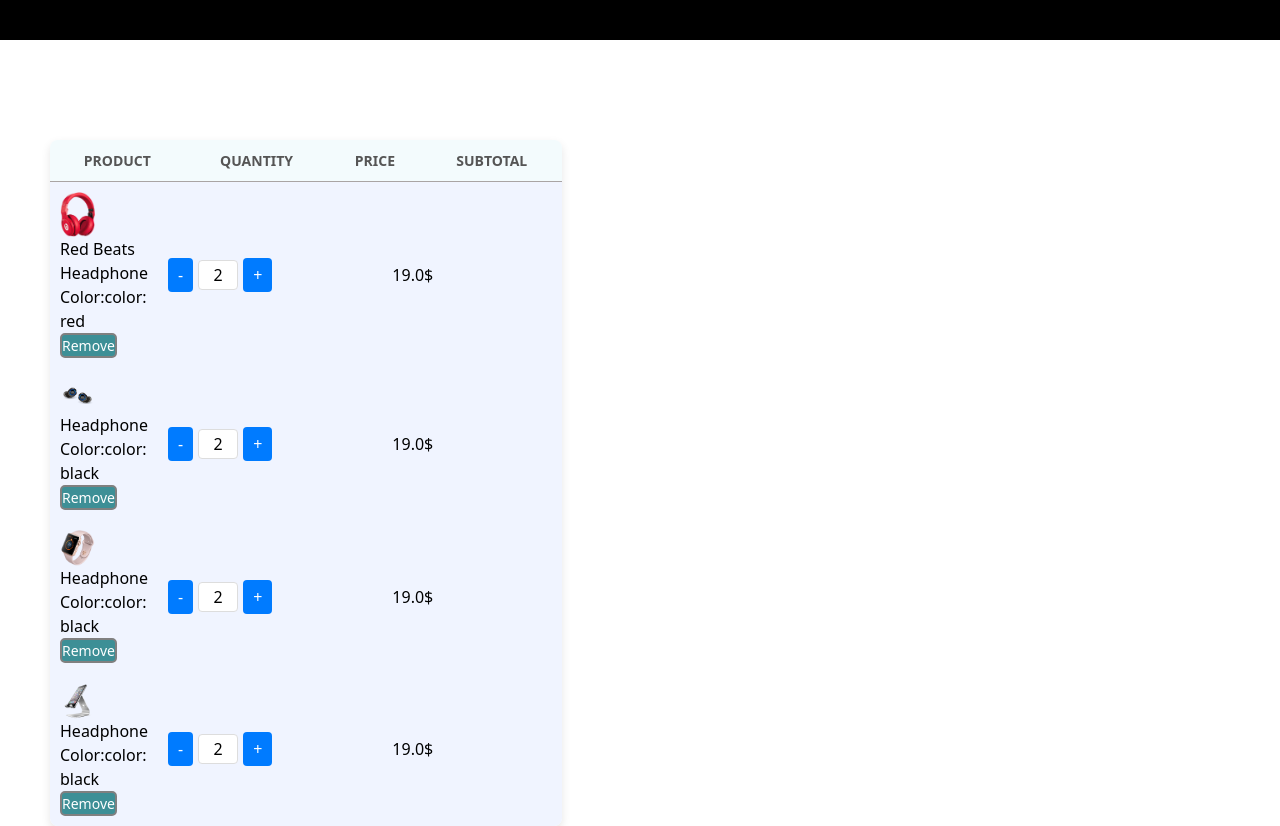
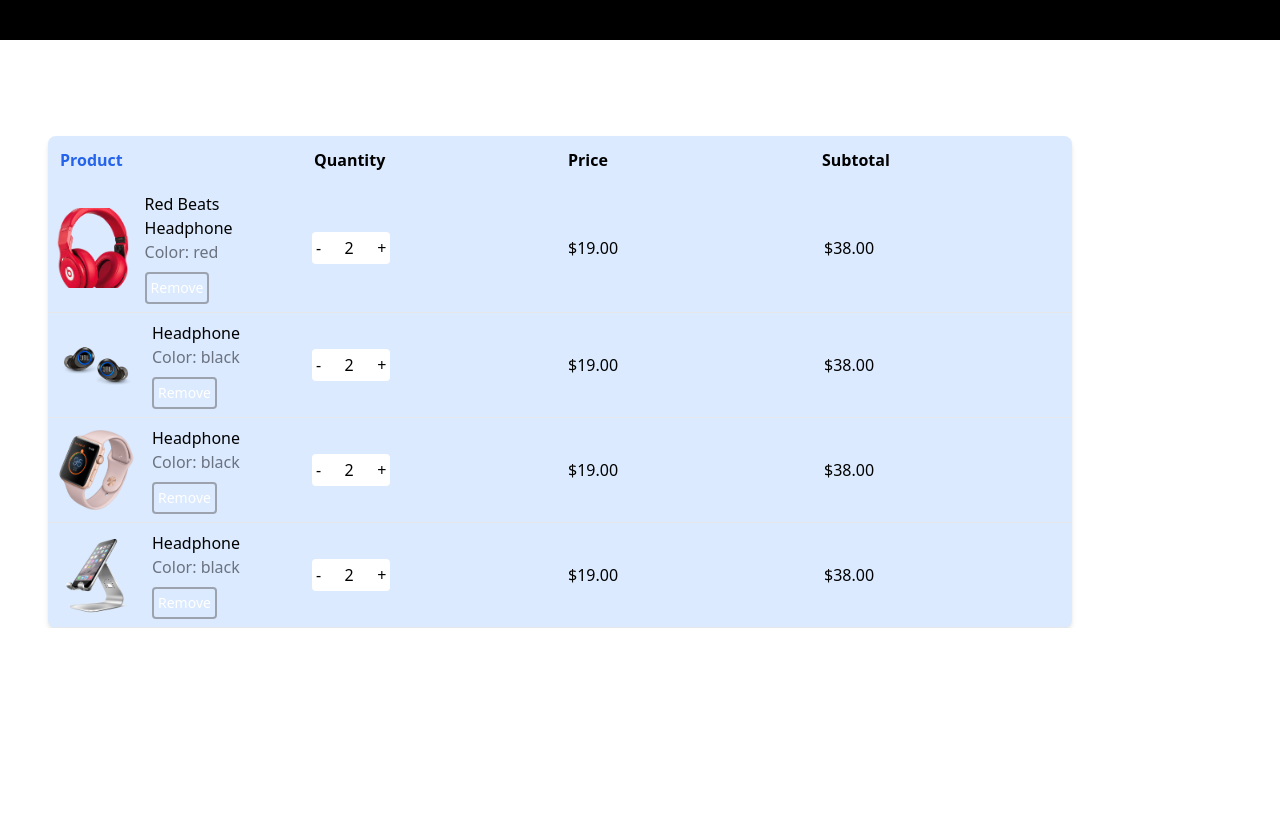
Before and after one commit to lymakara-dev/vue_ecommerce, a Vue app: page / in a window 1280 px wide. Shown: the part 2262-3088 px from the top of the page. After the commit the page ends 2890 px from the top, so only its background shows below. Built offline with nearby package versions, Linux system fonts and the light colour scheme.

Commit message:
change css

```diff
--- a/src/components/cart/CartItem.vue
+++ b/src/components/cart/CartItem.vue
@@ -1,181 +1,100 @@
 <template>
-    <div class="cart-page">
-      <table>
-        <thead>
-          <tr>
-            <th>Product</th>
-            <th>Quantity</th>
-            <th>Price</th>
-            <th>Subtotal</th>
-          </tr>
-        </thead>
-      </table>
-      <tbody>
-        <tr v-for="(product,index) in cartItems" :key="index">
-          <td>
-            <img :src="product.img" :alt="product.name" class="Product-img"/>
+  <div class="cart-page w-[1024px] mx-auto bg-blue-100 rounded-lg shadow-md overflow-x-auto mt-24 ml-12">
+    <div class="w-full border-collapse">
+      <div class="grid grid-cols-4 gap-4 m-3">
+        <div class="text-blue-600 font-semibold">Product</div>
+        <div class="font-semibold">Quantity</div>
+        <div class="font-semibold">Price</div>
+        <div class="font-semibold">Subtotal</div>
+
+      </div>
+
+      <div class="flex-col justify-between gap-[50rem] w-full ">
+        <div v-for="(product, index) in cartItems" :key="index" class="border-b border-gray-200 w-full">
+          <div class="grid grid-cols-4 w-[1024px]">
+            <div class="p-2 flex items-center  ">
+              <img :src="product.img" :alt="product.name" class="Product-img w-20 h-20 rounded object-cover mr-4"/>
               <div>
-              <p>{{ product.name }}</p>
-              <p class="color">Color:{{ product.color }}</p>
-              <button class="remove-btn" @click="removeItem(index)">Remove</button>
+                <p class="font-medium">{{ product.name }}</p>
+                <p class="text-gray-500">Color: {{ product.color }}</p>
+                <button class=" border-2 border-gray-400 p-1 rounded text-sm text-white cursor-pointer mt-2" @click="removeItem(index)">Remove</button>
               </div>
-          </td>
-          <td>
-            <div class="quantity-control">
-              <button class="decrement" @click="updateQuantity(index, -1)">-</button>
-              <input type="text" v-model="product.quantity" class="quantity">
-              <button class="increment" @click="updateQuantity(index, 1)">+</button>
             </div>
-          </td>
-          <td class="price">{{formatCurrency(product.price) }}</td>
-          <td class="quantity">{{formatCurrency(product.quantity * product.price)}}</td>
-        </tr>
-      </tbody>
-
+            <div class="p-2 flex items-center">
+              <div class="quantity-control flex items-center">
+                <button class="p-1 bg-white text-black rounded-l cursor-pointer" @click="updateQuantity(index, -1)">-</button>
+                <input type="text" v-model="product.quantity" class="w-12 text-center bg-white text-black p-1">
+                <button class="increment p-1 bg-white text-black rounded-r cursor-pointer" @click="updateQuantity(index, 1)">+</button>
+              </div>
+            </div>
+            <div class="p-2 flex items-center">{{ formatCurrency(product.price) }}</div>
+            <div class="p-2 flex items-center">{{ formatCurrency(product.quantity * product.price) }}</div>
+          </div>
+        </div>
+      </div>
+    </div>
   </div>
 </template>
 
 <script>
 export default {
-    name: 'CartItem',
+  name: "CartItem",
   data() {
-      return{
-        cartItems:[
+    return {
+      cartItems: [
         {
-            name:"Red Beats Headphone",
-            color:"color: red",
-            price: 19.00,
-            quantity:2,
-            img:"/img/Cart/redheadphone.png",
+          name: "Red Beats Headphone",
+          color: "red",
+          price: 19.0,
+          quantity: 2,
+          img: "/img/Cart/redheadphone.png",
         },
         {
-            name:" Headphone",
-            color:"color: black",
-            price: 19.00,
-            quantity:2,
-            img:"/img/Cart/product2.png",
-
+          name: "Headphone",
+          color: "black",
+          price: 19.0,
+          quantity: 2,
+          img: "/img/Cart/product2.png",
         },
         {
-            name:" Headphone",
-            color:"color: black",
-            price: 19.00,
-            quantity:2,
-            img:"/img/Cart/product3.png",
-
+          name: "Headphone",
+          color: "black",
+          price: 19.0,
+          quantity: 2,
+          img: "/img/Cart/product3.png",
         },
         {
-            name:" Headphone",
-            color:"color: black",
-            price: 19.00,
-            quantity:2,
-            img:"/img/Cart/product4.png",
-
+          name: "Headphone",
+          color: "black",
+          price: 19.0,
+          quantity: 2,
+          img: "/img/Cart/product4.png",
         },
       ],
-
     };
   },
-    methods:{
-      updateQuantity(index,change){
-        const item =this.cartItems[index];
-        const newQuantity =item.quantity + change;
-        if(newQuantity >= 1){
-          item.quantity =newQuantity;
+  computed: {
+    totalPrice() {
+      return this.cartItems.reduce(
+        (total, item) => total + item.price * item.quantity,
+        0
+      );
+    },
+  },
+  methods: {
+    updateQuantity(index, change) {
+      const item = this.cartItems[index];
+      const newQuantity = item.quantity + change;
+      if (newQuantity >= 1) {
+        item.quantity = newQuantity;
       }
     },
-      removeItem(index){
-        this.cartItems.splice(index,1);
+    removeItem(index) {
+      this.cartItems.splice(index, 1);
     },
-      formatCurrency(value){
-        return '19.0$';
+    formatCurrency(value) {
+      return `$${value.toFixed(2)}`;
     },
   },
 };
 </script>
-
-  <style scoped>
-  body{
-    font-family: Arial,sans-serif;
-    background-color:#ffffff;
-    margin: 0;
-    padding: 5px;
-  }
-  .cart-page{
-    width: 40%;
-    /* height: 50%; */
-    margin: 0 auto;
-    background: #F0F4FF;
-    border-radius: 8px;
-    box-shadow: 0 4px 10px rgba(0, 0, 0, 0.1);
-    overflow-x: auto;
-    margin-top: 100px;
-    margin-left: 50px;
-
-  }
-  table{
-    width: 100%;
-    border-collapse: collapse;
-  }
-  th,td{
-    padding: 10px;
-    /* text-align: left; */
-  }
-  th{
-    background: #f3fbfd;
-    border-bottom: solid 1px rgb(169, 164, 164);
-    font-size: 14px;
-    text-transform: uppercase;
-    color: #555;
-  }
-  img{
-    width: 40%;
-    height: 10%;
-    border-radius: 5px;
-    object-fit: cover;
-  }
-  .Product-img{
-    position: relative;
-  }
-  .quantity-control{
-    display: flex;
-    align-items: center;
-    gap: 5px;
-    margin-right: 300px;
-  }
-  .quantity-control button{
-    padding: 5px 10px;
-    background: #007bff;
-    color: #fff;
-    border: none;
-    border-radius: 4px;
-    cursor: pointer;
-    position:relative;
-
-
-  }
-  .quantity-control input{
-    width: 40px;
-    text-align: center;
-    border: 1px solid #ddd;
-    border-radius: 4px;
-    padding: 2px;
-  }
-  .remove-btn{
-    background: rgb(61, 143, 150);
-    border: 2px solid gray;
-    border-radius: 5px;
-    color:white;
-    cursor: pointer;
-    font-size: 14px;
-  }
-  .price {
-    position: relative;
-    right: 200px;
-  }
-  /* .quantity{
-    position: relative;
-    right: 100px;
-  } */
-
-  </style>
```
Lines whose indentation alone changed are shown as unchanged.
